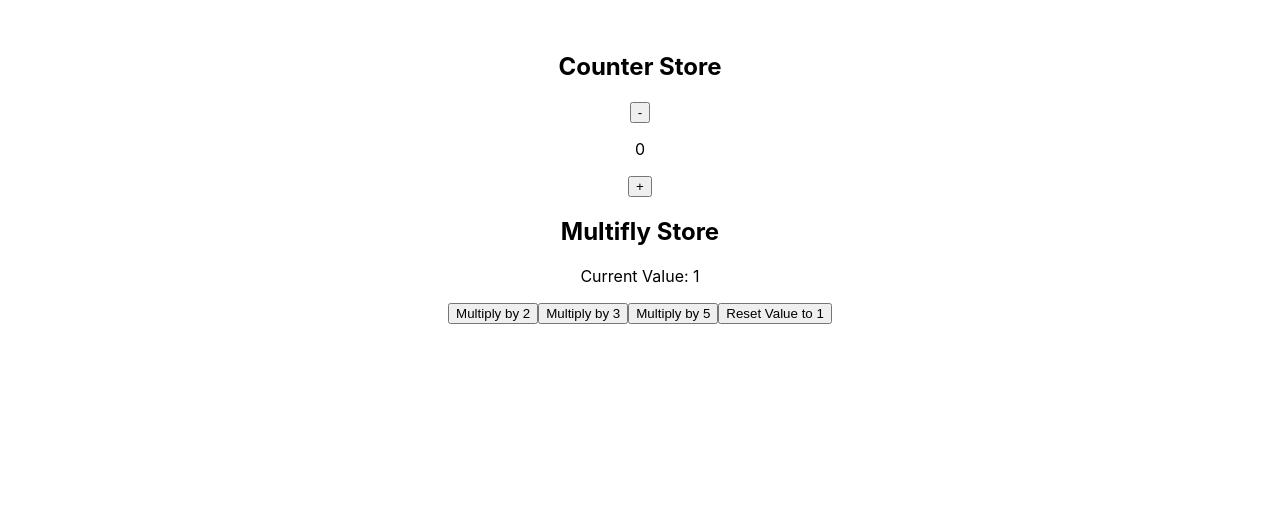
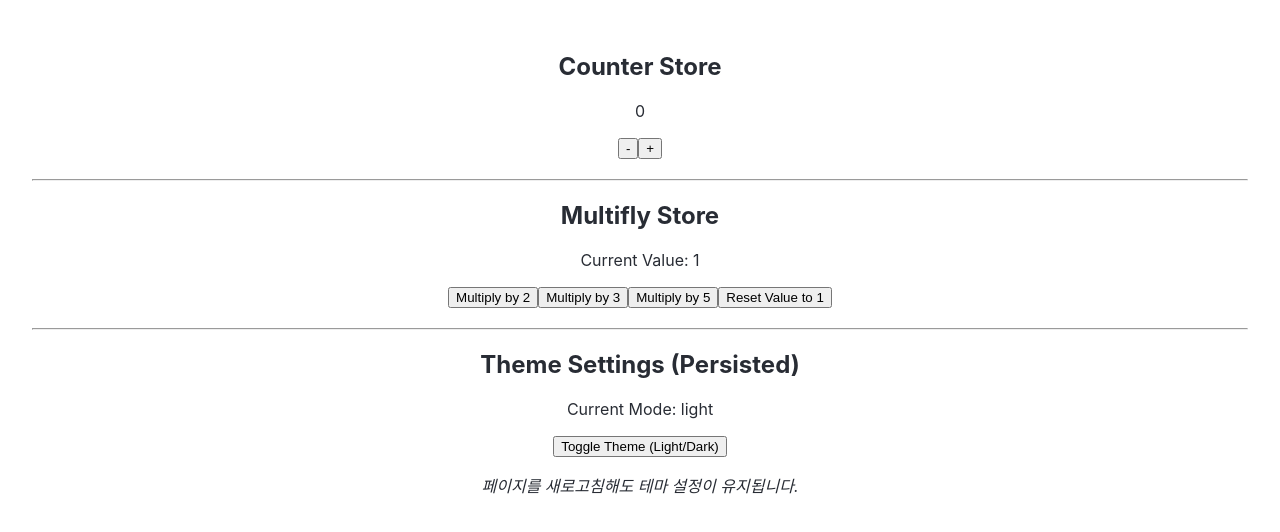
Before and after one commit to nuriseol/my_app, a React (Create React App) app: page / in a window 1280 px wide. Shown: the top 532 px of the page. Built offline with nearby package versions, Linux system fonts and the light colour scheme.

Commit message:
persist를 활용한 테마 설정 섹션 적용

```diff
--- a/src/App.css
+++ b/src/App.css
@@ -4,3 +4,24 @@
   padding: 2rem;
   text-align: center;
 }
+
+/* App.css 또는 index.css */
+body.light {
+  background-color: #ffffff;
+  color: #282c34;
+}
+
+body.dark {
+  background-color: #282c34;
+  color: #ffffff;
+}
+
+body.dark .App button {
+  background-color: #555;
+  color: white;
+  border-color: #777;
+}
+
+body.dark .App section {
+  border-color: #444;
+}
--- a/src/App.tsx
+++ b/src/App.tsx
@@ -1,20 +1,25 @@
 import "./App.css";
-import { useCounterStore, useMultiflyStore } from "./store";
+import { useCounterStore, useMultiflyStore, useThemeStore } from "./store";
 
 function App() {
   const { count, increment, decrement } = useCounterStore();
 
   const { value, multifly } = useMultiflyStore();
 
+  const { mode, toggleMode } = useThemeStore();
+  document.body.className = mode;
+
   return (
     <div className="App">
       {/* 카운터 섹션 */}
       <section>
         <h2>Counter Store</h2>
+        <p>{count}</p>
         <button onClick={decrement}>-</button>
-        <p>{count}</p>
         <button onClick={increment}>+</button>
       </section>
+
+      <hr style={{ margin: "20px 0" }} />
 
       {/* 곱셈기 섹션 */}
       <section>
@@ -38,6 +43,18 @@ function App() {
           Reset Value to 1
         </button>
       </section>
+
+      <hr style={{ margin: "20px 0" }} />
+
+      {/* 테마 설정 섹션 */}
+      <section>
+        <h2>Theme Settings (Persisted)</h2>
+        <p>Current Mode: {mode}</p>
+        <button onClick={toggleMode}>Toggle Theme (Light/Dark)</button>
+        <p>
+          <em>페이지를 새로고침해도 테마 설정이 유지됩니다.</em>
+        </p>
+      </section>
     </div>
   );
 }
```
